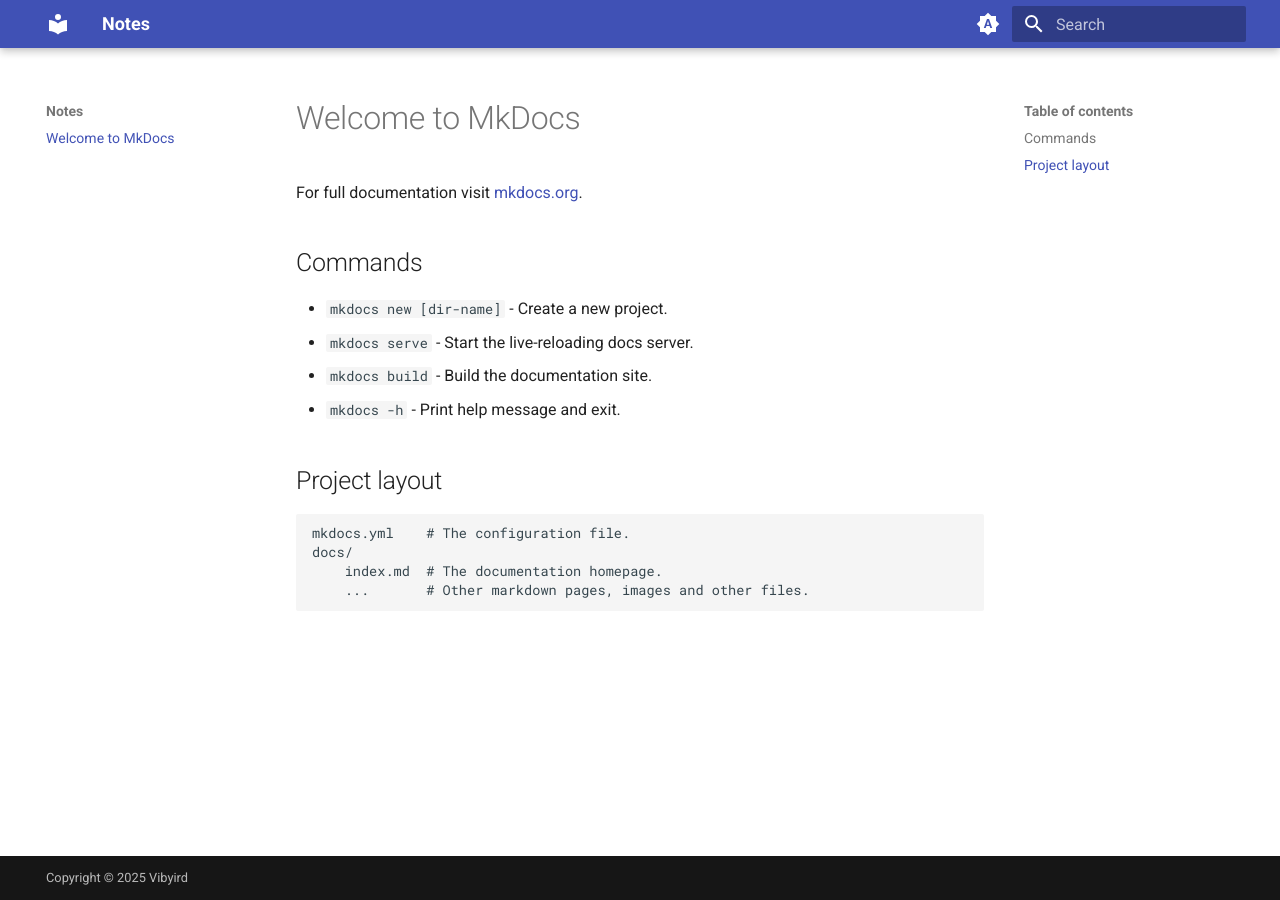
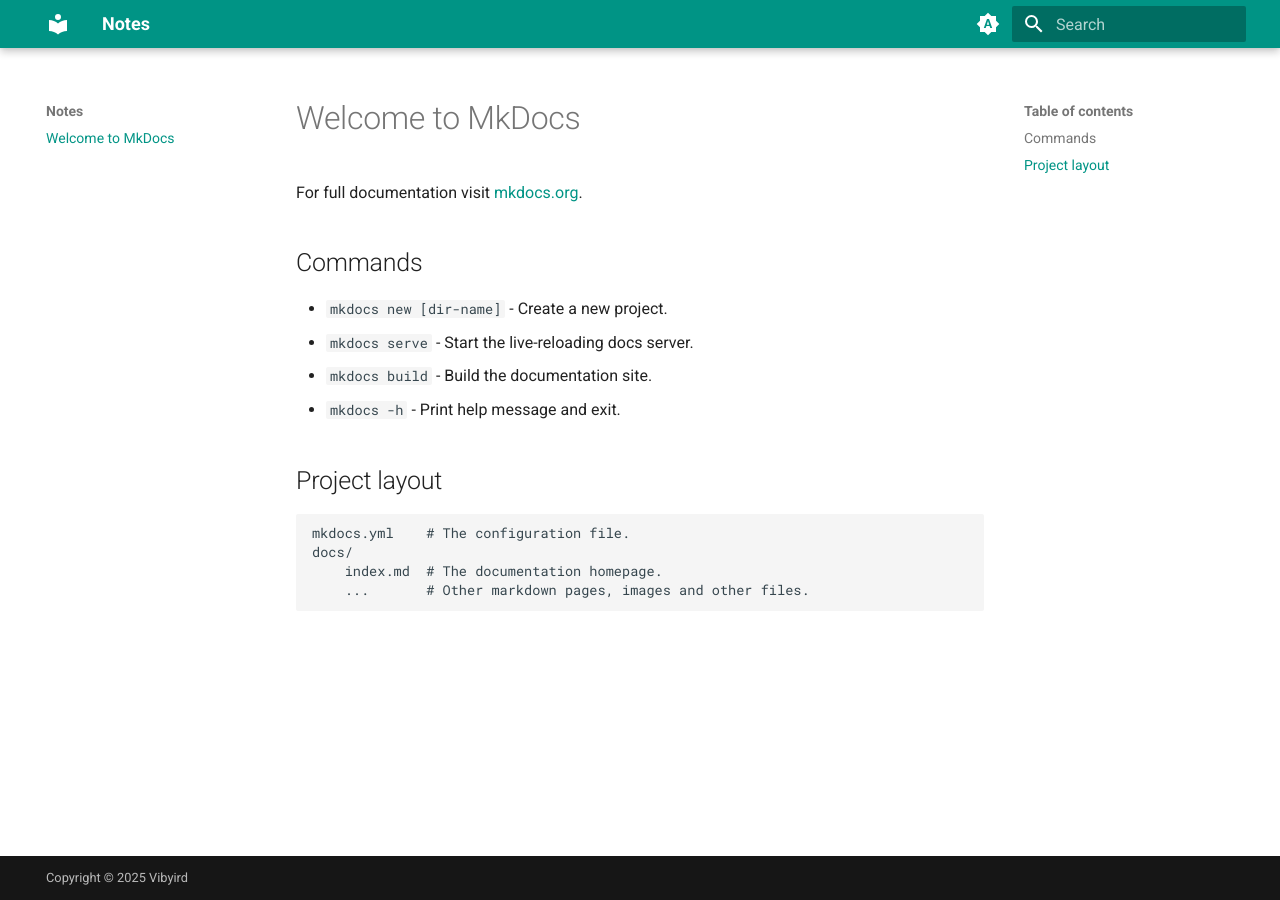
Before and after one commit to vibyird/notes, an MkDocs documentation site: the page built from docs/index.md, in a window 1280 px wide. Built offline with MkDocs 1.6.1 and Material for MkDocs 9.7.7, drawn with Linux system fonts in a browser that asks for light colours.

Commit message:
[WN]调整主、次要色彩

```diff
--- a/mkdocs.yml
+++ b/mkdocs.yml
@@ -11,18 +11,24 @@ theme:
   palette:
     # Palette toggle for automatic mode
     - media: "(prefers-color-scheme)"
+      primary: teal
+      accent: teal
       toggle:
         icon: material/brightness-auto
         name: 系统默认
     # Palette toggle for light mode
     - media: "(prefers-color-scheme: light)"
       scheme: default
+      primary: teal
+      accent: teal
       toggle:
         icon: material/brightness-7
         name: 深色模式
     # Palette toggle for dark mode
     - media: "(prefers-color-scheme: dark)"
       scheme: slate
+      primary: teal
+      accent: teal
       toggle:
         icon: material/brightness-4
         name: 浅色模式
```
